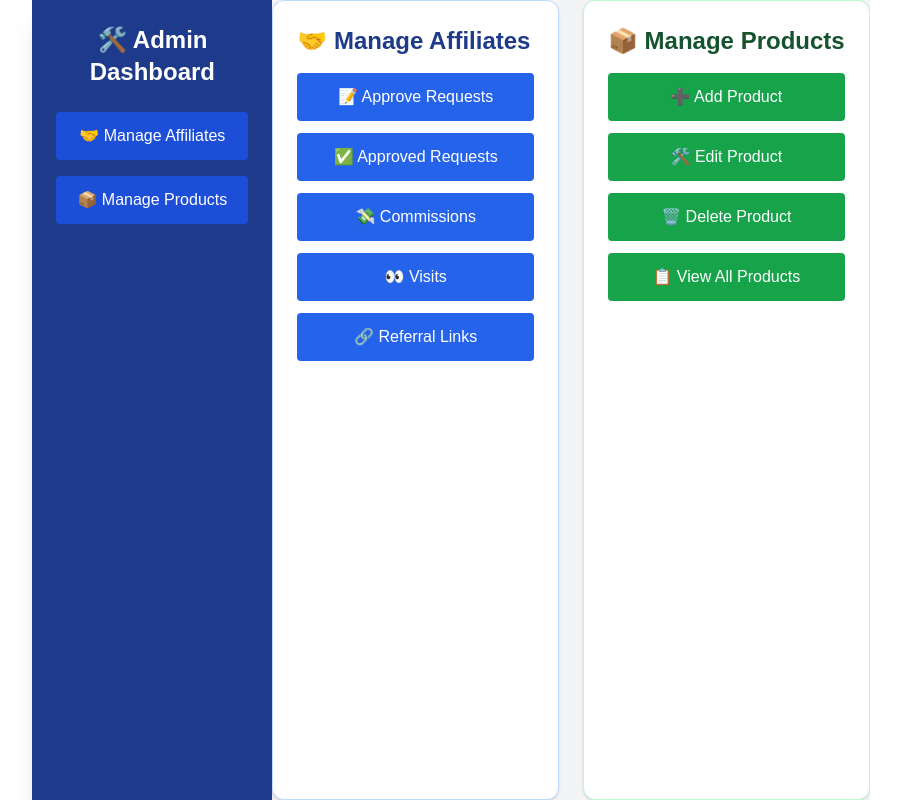
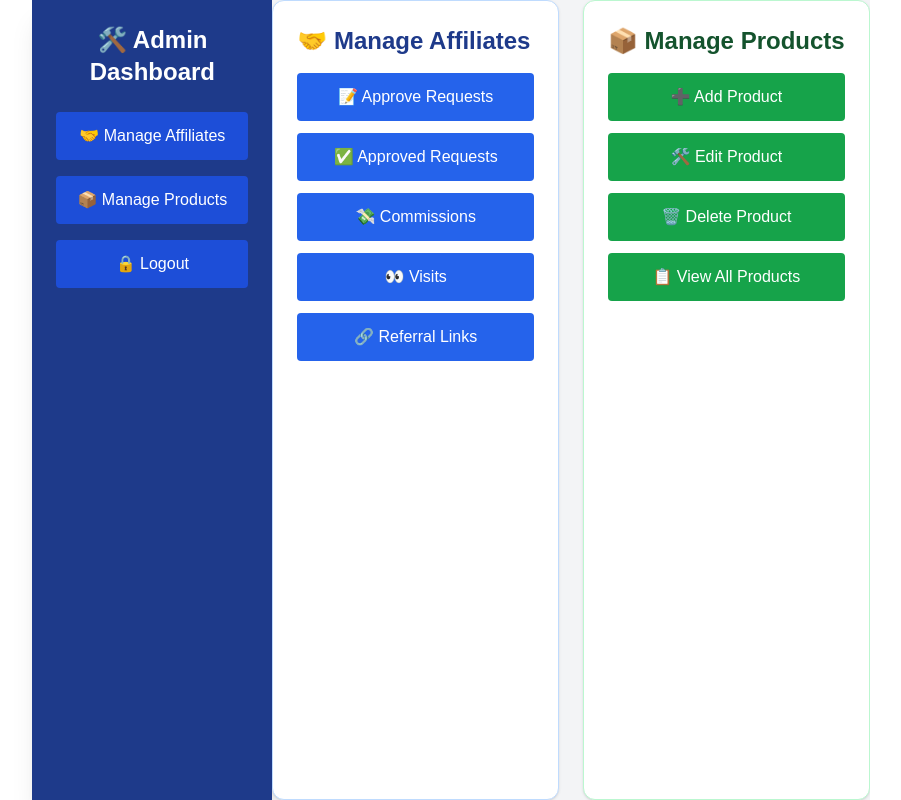
Before and after one commit to Decal-project/HobbyistDecals-Demo-master, a Next.js app: page /adminDashboard in a window 1280 px wide. Shown: the whole page, without its empty margins (189-1090 px from the left). Built offline with nearby package versions, Linux system fonts and the light colour scheme.

Commit message:
Update page.tsx

```diff
--- a/src/app/adminDashboard/page.tsx
+++ b/src/app/adminDashboard/page.tsx
@@ -21,6 +21,12 @@ export default function AdminDashboard() {
             className="py-3 bg-blue-700 rounded hover:bg-blue-600 transition"
           >
             📦 Manage Products
+          </button>
+          <button
+            onClick={() => router.push("/admin-login")}
+            className="py-3 bg-blue-700 rounded hover:bg-red-600 transition"
+          >
+            🔒 Logout
           </button>
         </nav>
       </aside>
```
